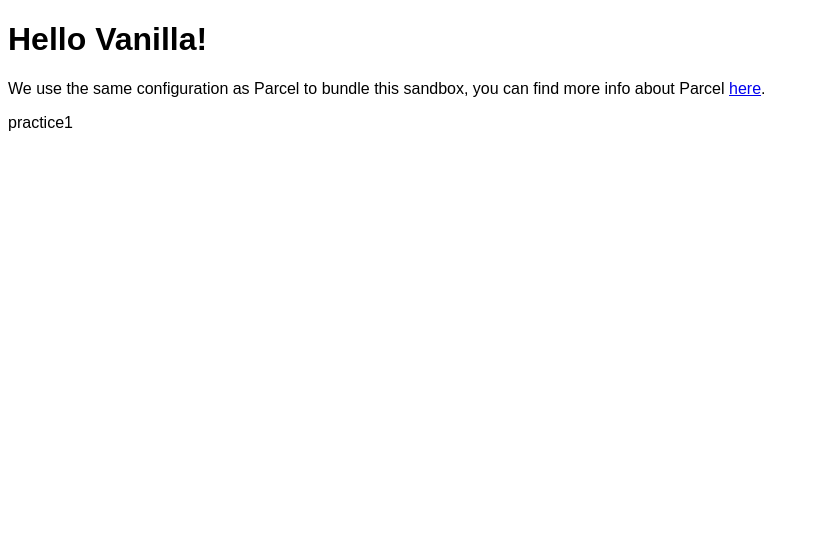
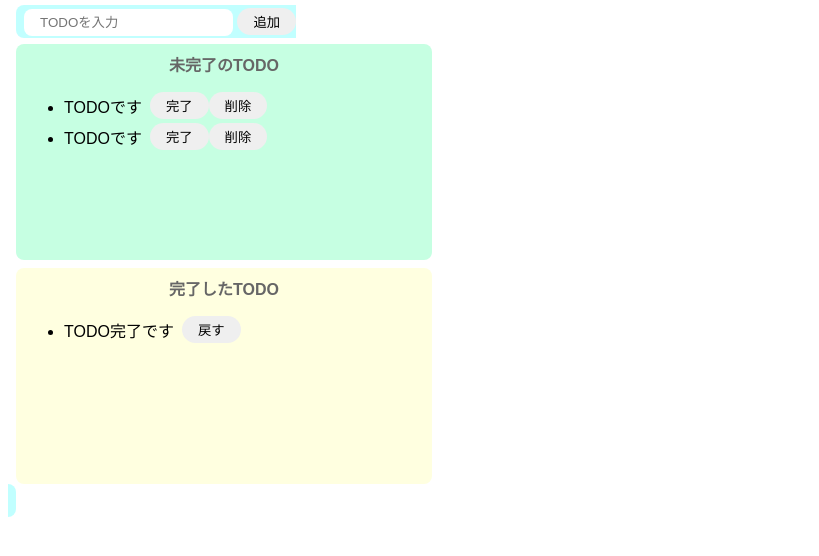
Before and after one commit to osakanara/practice1, a website built with Parcel: page index.html in a window 1280 px wide. Shown: the whole page, without its empty margins (0-819 px from the left). Built offline with nearby package versions, Linux system fonts and the light colour scheme.

Commit message:
完了ボタンの実装

```diff
--- a/index.html
+++ b/index.html
@@ -1,13 +1,39 @@
 <!DOCTYPE html>
 <html>
   <head>
-    <title>Parcel Sandbox</title>
+    <title>TODO</title>
     <meta charset="UTF-8" />
   </head>
 
   <body>
-    <div id="app"></div>
-    <p>practice1</p>
+    <div　 class="input-area">
+      <input id="add-text" placeholder="TODOを入力" />
+      <button id="add-button">追加</button>
+    </div>
+    <div class="incomplete-area">
+      <p class="title">未完了のTODO</p>
+      <ul id="incomplete-list">
+        <div class="list-row">
+          <li>TODOです</li>
+          <button>完了</button>
+          <button>削除</button>
+        </div>
+        <div class="list-row">
+            <li>TODOです</li>
+            <button>完了</button>
+            <button>削除</button>
+          </div>
+      </ul>
+    </div>
+    <div class="complete-area">
+      <p class="title">完了したTODO</p>
+      <ul id="complete-list">
+        <div class="list-row">
+          <li>TODO完了です</li>
+          <button>戻す</button>
+        </div>
+      </ul>
+    </div>
 
     <script src="src/index.js"></script>
   </body>
--- a/src/index.js
+++ b/src/index.js
@@ -1,10 +1,53 @@
 import "./styles.css";
 
-document.getElementById("app").innerHTML = `
-<h1>Hello Vanilla!</h1>
-<div>
-  We use the same configuration as Parcel to bundle this sandbox, you can find more
-  info about Parcel
-  <a href="https://parceljs.org" target="_blank" rel="noopener noreferrer">here</a>.
-</div>
-`;
+const onClickAdd = () => {
+  // テキストボックスの値を取得し、初期化する
+  const inputText = document.getElementById("add-text").value;
+  document.getElementById("add-text").value = "";
+
+  // div 生成
+  const div = document.createElement("div");
+  div.className = "list-row";
+
+  // liタグ生成
+  const li = document.createElement("li");
+  li.innerText = inputText;
+
+  // button（完了）タグ生成
+  const completeButton = document.createElement("button");
+  completeButton.innerText = "完了";
+  // button(削除)タグ生成
+  const deleteButton = document.createElement("button");
+  deleteButton.innerText = "削除";
+
+  // 完了ボタン押下時
+  completeButton.addEventListener("click", () => {
+    // 完了ボタンと削除ボタンを削除する
+    completeButton.remove();
+    deleteButton.remove();
+    // 戻すボタンを作成
+    const returnButton = document.createElement("button");
+    returnButton.innerText = "戻す";
+    div.appendChild(returnButton);
+    document.getElementById("complete-list").appendChild(div);
+  });
+
+  // 削除ボタン押下時
+  deleteButton.addEventListener("click", () => {
+    // 押された削除ボタンの親要素（div)を未完了リストから削除する
+    const deleteTarget = deleteButton.parentNode;
+    document.getElementById("incomplete-list").removeChild(deleteTarget);
+  });
+
+  // divタグの子要素に各要素を入れる
+  div.appendChild(li);
+  div.appendChild(completeButton);
+  div.appendChild(deleteButton);
+
+  // 未完了リストに追加
+  document.getElementById("incomplete-list").appendChild(div);
+};
+
+document
+  .getElementById("add-button")
+  .addEventListener("click", () => onClickAdd());
--- a/src/styles.css
+++ b/src/styles.css
@@ -1,3 +1,66 @@
 body {
   font-family: sans-serif;
 }
+
+input {
+  border-radius: 8px;
+  border: none;
+  padding: 6px 16px;
+  outline: none;
+}
+
+button {
+  border-radius: 16px;
+  border: none;
+  padding: 4px 16px;
+}
+
+button:hover {
+  background-color: #ff7fff;
+  color: #fff;
+  cursor: pointer;
+}
+
+li {
+  margin-right: 8px;
+}
+
+.input-area {
+  background-color: #c1ffff;
+  width: 400px;
+  height: 30px;
+  padding: 8px;
+  margin: 8px;
+  border-radius: 8px;
+}
+
+.incomplete-area {
+  background-color: #c6ffe2;
+  width: 400px;
+  min-height: 200px;
+  padding: 8px;
+  margin: 8px;
+  border-radius: 8px;
+}
+
+.complete-area {
+  background-color: #ffffe0;
+  width: 400px;
+  min-height: 200px;
+  padding: 8px;
+  margin: 8px;
+  border-radius: 8px;
+}
+
+.title {
+  text-align: center;
+  margin-top: 0;
+  font-weight: bold;
+  color: #666;
+}
+
+.list-row {
+  display: flex;
+  align-items: center;
+  padding-bottom: 4px;
+}
```
